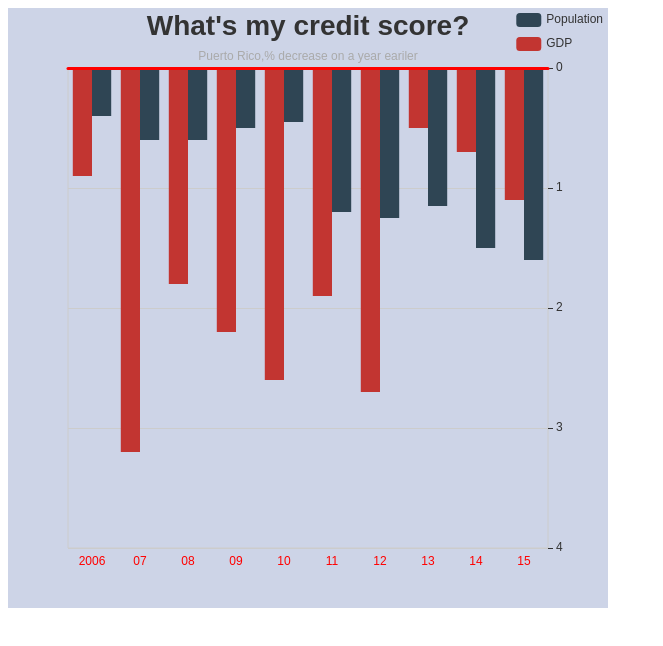
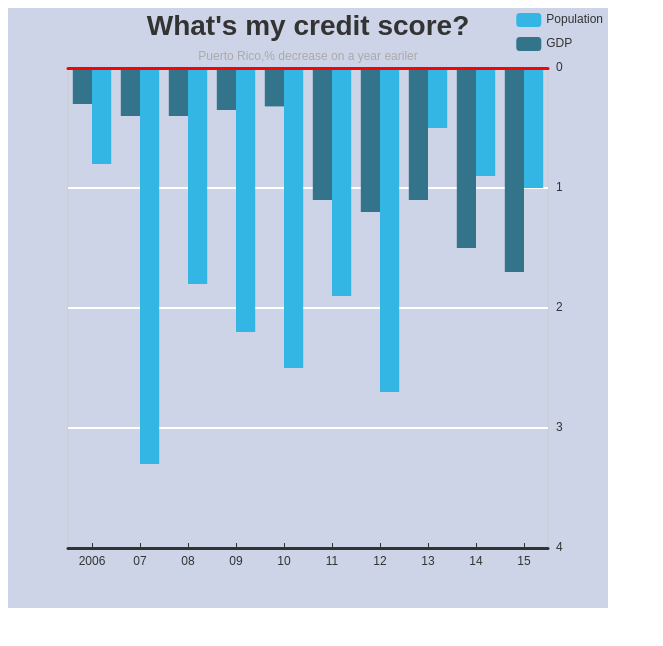
Before and after one commit to owen1190/IFE2017, a plain HTML site: page ECharts & WebVR/ECharts NO.2 - 实现自定义的统计图表/task.html in a window 1280 px wide. Shown: the whole page, without its empty margins (0-663 px from the left). Drawn offline with Linux system fonts and the light colour scheme.

Commit message:
modify task.html

```diff
--- a/ECharts & WebVR/ECharts NO.2 - 实现自定义的统计图表/task.html
+++ b/ECharts & WebVR/ECharts NO.2 - 实现自定义的统计图表/task.html
@@ -34,32 +34,43 @@
                 data: ['Population', 'GDP'],
                 right: "right"
             },
-            xAxis: { //x轴
-                position: "bottom",
-                scale: true,
+            xAxis: [{ //x轴
+                    // position: "bottom",
+                    // scale: true,
                     nameTextStyle: {
                         color: 'rgb(0,0,0)'
                     },
                     data: ["2006", "07", "08", "09", '10', '11', '12', '13', '14', '15'],
                     type: 'category',
+                    axisTick: {
+                        inside: true, //x轴标记向上
+                        alignWithLabel: true, //标记对应文本中间
+                        length: 9 //轴标拉长
+                    },
+                    axisLine: { //轴线设置
+                        onZero: false,
+                        lineStyle: {
+                            // color: 'black',
+                            width: 3,
+                            type: 'solid'
+                        }
+                    },
+                    axisTick: { //刻度线设置为不显示
+                        alignWithLabel: true,
+                        inside: true
+                    }
+                },
+                {
+                    z: 10, //x轴为最上层
                     axisLine: { //轴线设置
                         lineStyle: {
                             color: 'red',
                             width: 3,
                             type: 'solid'
                         }
-                },
-                splitLine: {
-                    lineStyle: {
-                        color: ['white'],
-                        width: 2
                     }
-                },
-                axisTick: { //刻度线设置为不显示
-                    show: false
-                },
-                z: 10 //x轴为最上层
-            },
+                }
+            ],
             yAxis: {
                 position: 'right',
                 inverse: true,
@@ -67,7 +78,16 @@
                 min: 0,
                 max: 4,
                 type: "value",
+                splitLine: { //分割线
+                    lineStyle: {
+                        color: 'white',
+                        width: 2
+                    }
+                },
                 axisLine: {
+                    show: false
+                },
+                axisTick: {
                     show: false
                 }
             }, //y轴
@@ -78,17 +98,17 @@
             series: [{
                 type: 'bar', //图标类型
                 name: "GDP",
-                data: [
-                    [0, 0.9],
-                    [1, 3.2],
-                    [2, 1.8],
-                    [3, 2.2],
-                    [4, 2.6],
-                    [5, 1.9],
-                    [6, 2.7],
-                    [7, 0.5],
-                    [8, 0.7],
-                    [9, 1.1]
+                data: [0.3, 0.4, 0.4, 0.35, 0.32, 1.1, 1.2, 1.1, 1.5, 1.7
+                    // [0, 0.9],
+                    // [1, 3.2],
+                    // [2, 1.8],
+                    // [3, 2.2],
+                    // [4, 2.6],
+                    // [5, 1.9],
+                    // [6, 2.7],
+                    // [7, 0.5],
+                    // [8, 0.7],
+                    // [9, 1.1]
 
                 ]
             }, {
@@ -100,19 +120,9 @@
                         formatter: '{b}: {c}'
                     }
                 },
-                data: [
-                    [0, 0.4],
-                    [1, 0.6],
-                    [2, 0.6],
-                    [3, 0.5],
-                    [4, 0.45],
-                    [5, 1.2],
-                    [6, 1.25],
-                    [7, 1.15],
-                    [8, 1.5],
-                    [9, 1.6]
-                ]
-            }]
+                data: [0.8, 3.3, 1.8, 2.2, 2.5, 1.9, 2.7, 0.5, 0.9, 1.0]
+            }],
+            color: ['rgb(51,116,138)', 'rgb(51,182,227)']
         }
         myChart.setOption(option);
     </script>
```
Lines whose indentation alone changed are shown as unchanged.
